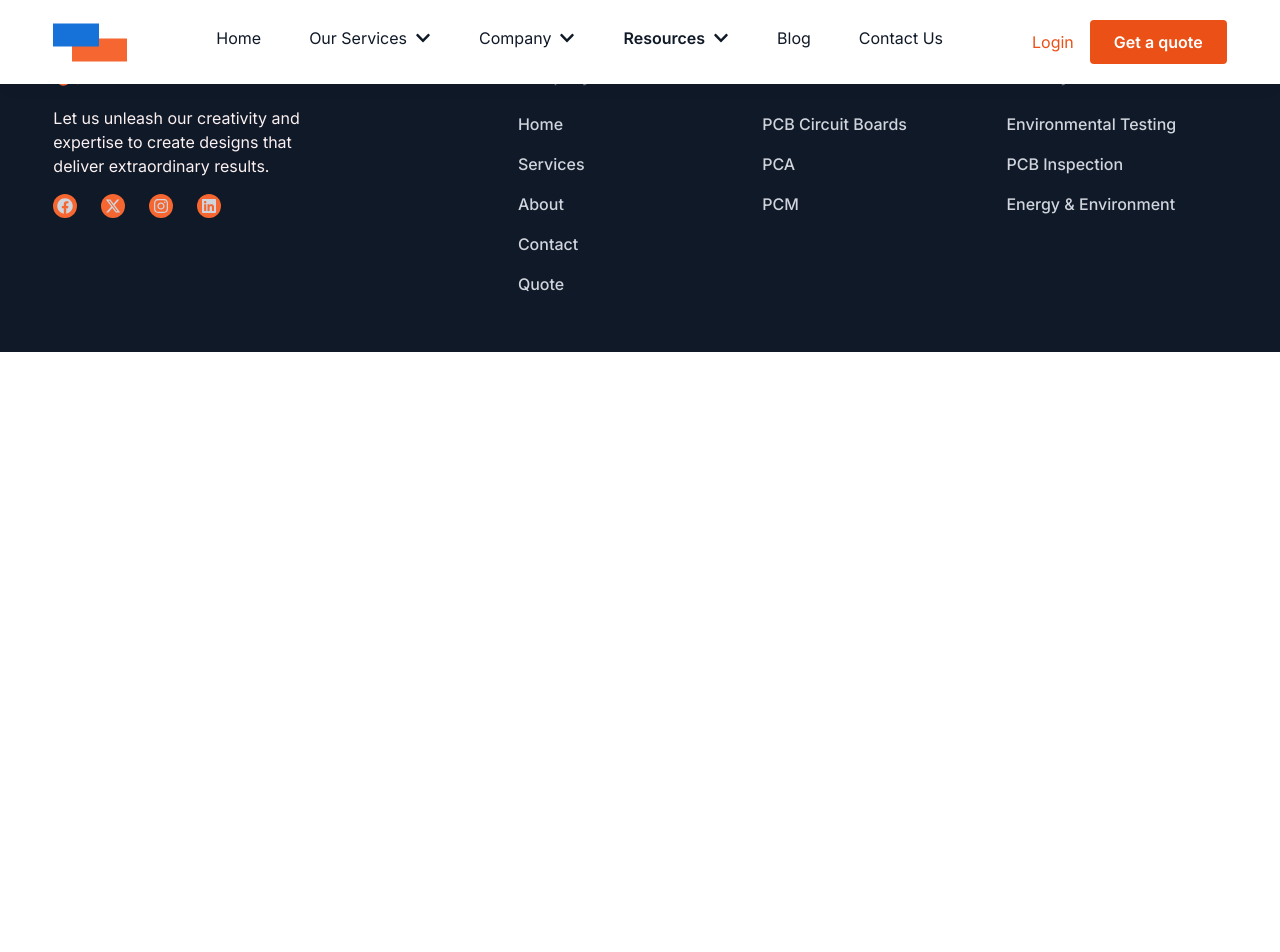
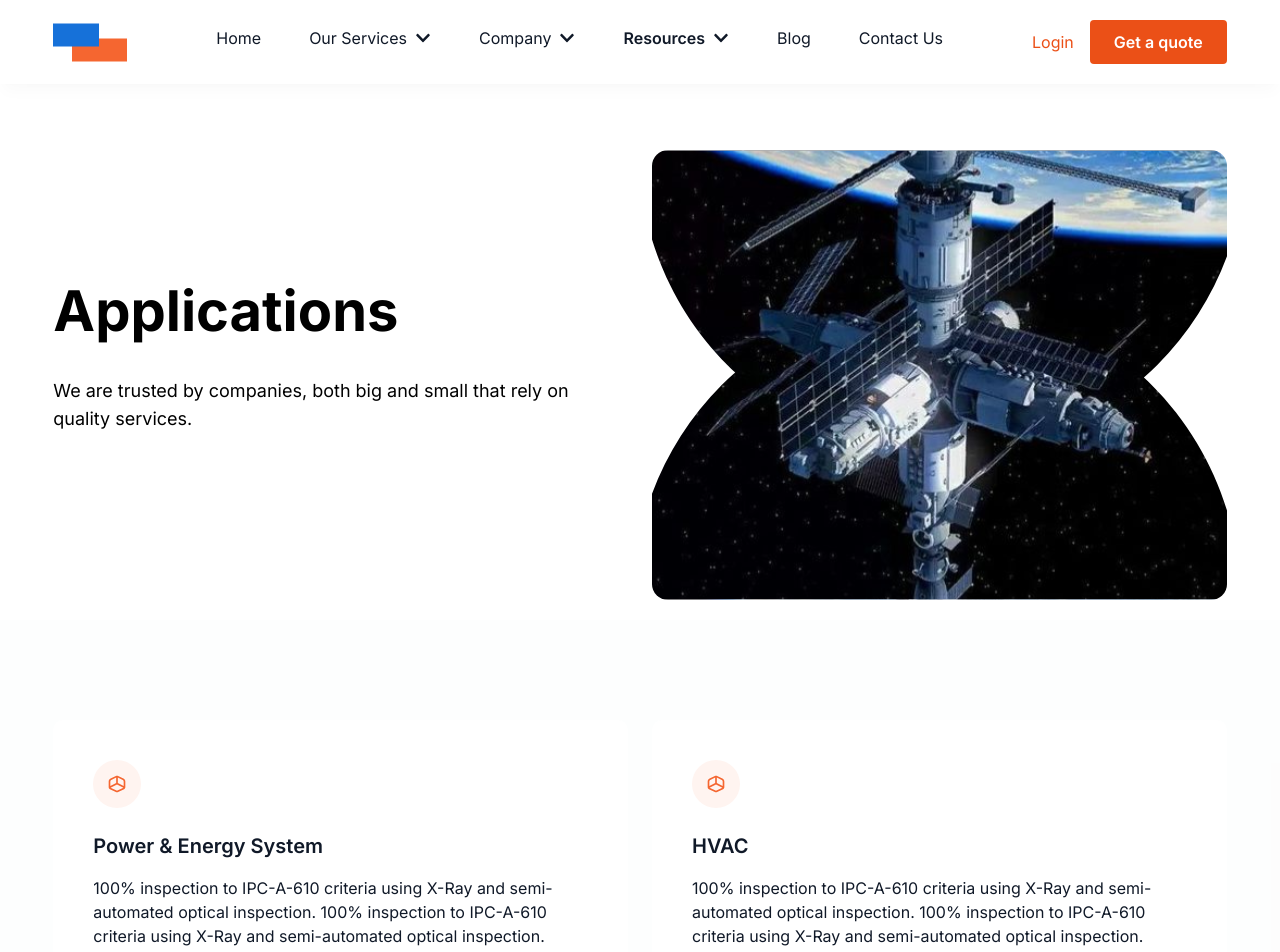
Before and after one commit to odomfavour/protronics-web, a Next.js app: page /applications in a window 1280 px wide. Shown: the top 952 px of the page. Before the commit the page ends 800 px from the top, so only its background shows below. Built offline with nearby package versions, Linux system fonts and the light colour scheme.

Commit message:
ch: industries

```diff
--- a/app/applications/page.tsx
+++ b/app/applications/page.tsx
@@ -1,7 +1,86 @@
+import Image from 'next/image';
 import React from 'react';
 
-const page = () => {
-  return <div>page</div>;
+const IndustriesPage = () => {
+  const applications = [
+    {
+      id: 1,
+      title: 'Power & Energy System',
+      desc: '100% inspection to IPC-A-610 criteria using X-Ray and semi-automated optical inspection. 100% inspection to IPC-A-610 criteria using X-Ray and semi-automated optical inspection.',
+    },
+    {
+      id: 2,
+      title: 'HVAC',
+      desc: '100% inspection to IPC-A-610 criteria using X-Ray and semi-automated optical inspection. 100% inspection to IPC-A-610 criteria using X-Ray and semi-automated optical inspection.',
+    },
+    {
+      id: 3,
+      title: 'Battery Monitoring System',
+      desc: '100% inspection to IPC-A-610 criteria using X-Ray and semi-automated optical inspection. 100% inspection to IPC-A-610 criteria using X-Ray and semi-automated optical inspection.',
+    },
+  ];
+  return (
+    <section className="pt-[100px]">
+      <div className="w-11/12 mx-auto">
+        <div className="grid md:grid-cols-2 grid-cols-1 gap-6 pt-[50px]">
+          <div className="flex items-center">
+            <div>
+              <p className="font-bold text-[56px] text-black mb-6">
+                Applications
+              </p>
+              <p className="text-lg font-normal text-black mb-12">
+                We are trusted by companies, both big and small that rely on
+                quality services.
+              </p>
+            </div>
+          </div>
+          <div>
+            <div className="relative h-[450px] w-full">
+              <Image
+                src="/images/satelite-pic.svg"
+                className=" object-contain object-center rounded-2xl "
+                fill={true}
+                style={{ objectFit: 'cover' }}
+                alt="product image"
+              />
+            </div>
+          </div>
+        </div>
+      </div>
+      <div className="mt-5 py-[100px] bg-[#EFF1F321]">
+        <div className="w-11/12 mx-auto">
+          <div className="grid md:grid-cols-2 grid-cols-1 gap-6">
+            {applications.map((application) => (
+              <div
+                className="bg-white rounded-[10px] p-10"
+                key={application.id}
+              >
+                <div className="flex justify-center items-center h-[48px] w-[48px] bg-[#FFF4F0] rounded-full">
+                  <div className="h-[20px] w-[20px] relative">
+                    <Image
+                      src="/images/3d.svg"
+                      className=" object-contain object-center rounded-2xl"
+                      fill={true}
+                      style={{ objectFit: 'contain' }}
+                      alt="product image"
+                    />
+                  </div>
+                </div>
+                <div className="my-6">
+                  <p className="text-proDark lg:text-[20px] text-lg font-semibold mb-4">
+                    {application.title}
+                  </p>
+                  <p className="text-base font-normal text-proDark">
+                    {application.desc}
+                  </p>
+                </div>
+              </div>
+            ))}
+          </div>
+        </div>
+      </div>
+    </section>
+  );
 };
 
-export default page;
+export default IndustriesPage;
--- a/app/industries/page.tsx
+++ b/app/industries/page.tsx
@@ -1,7 +1,99 @@
+import Image from 'next/image';
 import React from 'react';
 
-const page = () => {
-  return <div>page</div>;
+const IndustriesPage = () => {
+  const industries = [
+    {
+      id: 1,
+      title: 'Aerospace & Defense',
+      desc: '100% inspection to IPC-A-610 criteria using X-Ray and semi-automated optical inspection. 100% inspection to IPC-A-610 criteria using X-Ray and semi-automated optical inspection.',
+    },
+    {
+      id: 2,
+      title: 'Communications & Network',
+      desc: '100% inspection to IPC-A-610 criteria using X-Ray and semi-automated optical inspection. 100% inspection to IPC-A-610 criteria using X-Ray and semi-automated optical inspection.',
+    },
+    {
+      id: 3,
+      title: 'Health Tech',
+      desc: '100% inspection to IPC-A-610 criteria using X-Ray and semi-automated optical inspection. 100% inspection to IPC-A-610 criteria using X-Ray and semi-automated optical inspection.',
+    },
+    {
+      id: 4,
+      title: 'Consumer Electronics',
+      desc: '100% inspection to IPC-A-610 criteria using X-Ray and semi-automated optical inspection. 100% inspection to IPC-A-610 criteria using X-Ray and semi-automated optical inspection.',
+    },
+    {
+      id: 5,
+      title: 'IOT',
+      desc: '100% inspection to IPC-A-610 criteria using X-Ray and semi-automated optical inspection. 100% inspection to IPC-A-610 criteria using X-Ray and semi-automated optical inspection.',
+    },
+    {
+      id: 6,
+      title: 'Education & Universities',
+      desc: '100% inspection to IPC-A-610 criteria using X-Ray and semi-automated optical inspection. 100% inspection to IPC-A-610 criteria using X-Ray and semi-automated optical inspection.',
+    },
+  ];
+  return (
+    <section className="pt-[100px]">
+      <div className="w-11/12 mx-auto">
+        <div className="grid grid-cols-2 gap-6 pt-[50px]">
+          <div className="flex items-center ">
+            <div>
+              <p className="font-bold text-[56px] text-black mb-6">
+                Industries
+              </p>
+              <p className="text-lg font-normal text-black mb-12">
+                We are trusted by companies, both big and small that rely on
+                quality services.
+              </p>
+            </div>
+          </div>
+          <div>
+            <div className="relative h-[450px] w-full">
+              <Image
+                src="/images/satelite-pic.svg"
+                className=" object-contain object-center rounded-2xl "
+                fill={true}
+                style={{ objectFit: 'cover' }}
+                alt="product image"
+              />
+            </div>
+          </div>
+        </div>
+      </div>
+      <div className="mt-5 py-[100px]">
+        <div className="w-11/12 mx-auto">
+          <div className="grid lg:grid-cols-3 md:grid-cols-2 grid-cols-1 gap-6">
+            {industries.map((industry) => (
+              <div>
+                <div>
+                  <div className="image-box h-[250px] relative z-10">
+                    <Image
+                      src="/images/pcb-logos/pcb-xray.svg"
+                      className=" object-contain object-center rounded-ss-[26px] rounded-se-[10px] rounded-bl-[10px] rounded-br-[37px]"
+                      fill={true}
+                      style={{ objectFit: 'cover' }}
+                      alt="product image"
+                    />
+                  </div>
+                </div>
+                <div className="my-6">
+                  <p className="text-proDark lg:text-[20px] text-lg font-semibold mb-4">
+                    Mastering PCB Layering
+                  </p>
+                  <p className="text-base font-normal text-proDark">
+                    100% inspection to IPC-A-610 criteria using X-Ray and
+                    semi-automated optical inspection.
+                  </p>
+                </div>
+              </div>
+            ))}
+          </div>
+        </div>
+      </div>
+    </section>
+  );
 };
 
-export default page;
+export default IndustriesPage;
```
Also changed, not shown: public/images/satelite-pic.svg (added).
